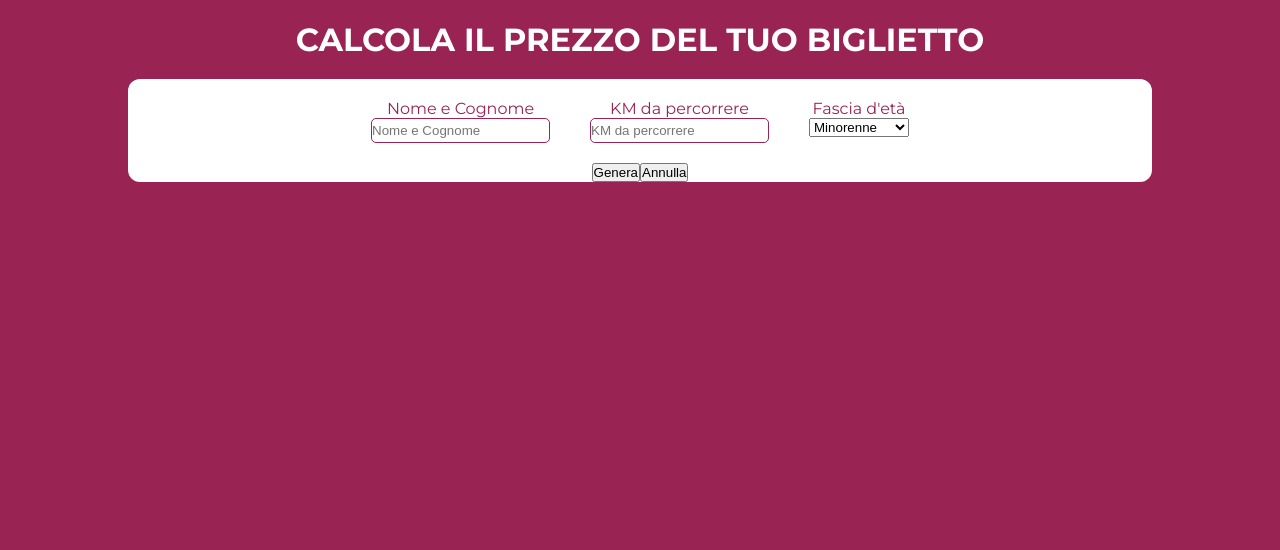
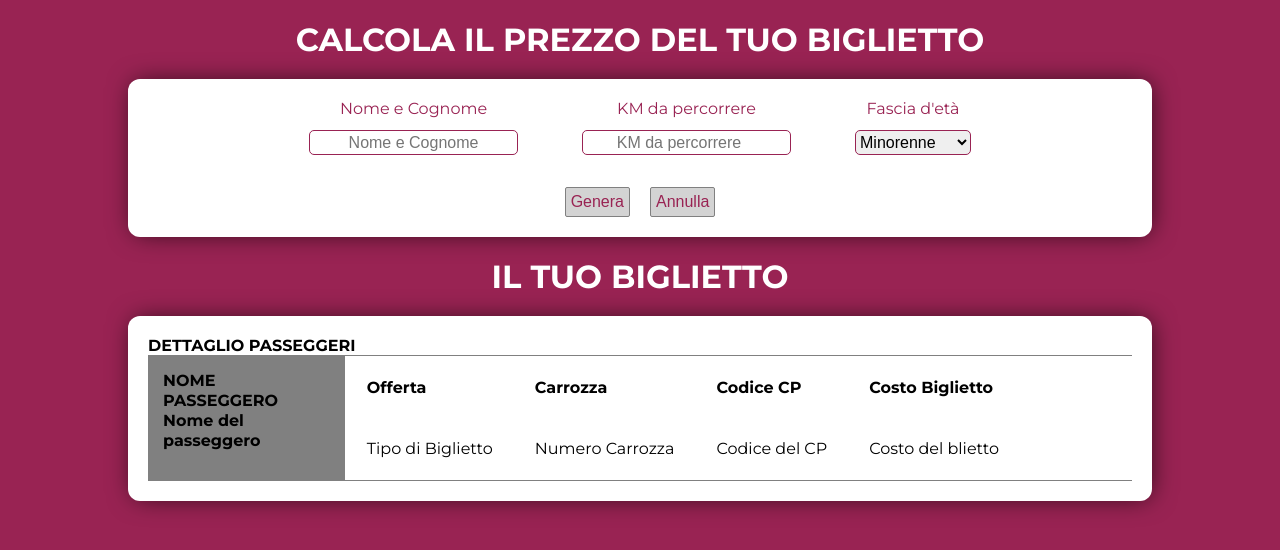
Before and after one commit to andemarco/js-biglietto-treno-form, a plain HTML site: page index.html in a window 1280 px wide. Drawn offline with Linux system fonts and the light colour scheme.

Commit message:
Style OK

```diff
--- a/css/style.css
+++ b/css/style.css
@@ -12,12 +12,16 @@ h1 {
   color: white;
   margin-top: 20px;
 }
+.font-size-16 {
+  font-size: 16px;
+}
 .form-container {
   width: 80%;
   margin: 0 auto;
   background-color: white;
   border-radius: 12px;
   margin-top: 20px;
+  box-shadow: 2px 0px 26px -4px rgba(0,0,0,0.75);
 }
 .form {
   display: flex;
@@ -31,14 +35,76 @@ h1 {
 }
 .col label {
   color: #992353;
-  font-size: 16px;
 }
 .col input {
   border: 1px solid #992353;
   height: 25px;
   border-radius: 5px;
+  margin: 12px;
+  text-align: center;
+}
+.col input:focus {
+  background-color: #992353;
+  color: white;
+}
+.col input::placeholder {
+  line-height: 25px;
+  text-align: center;
+}
+.col input:focus::placeholder {
+  color: white;
+}
+.fascia {
+  border: 1px solid #992353;
+  height: 25px;
+  border-radius: 5px;
+  margin: 12px;
 }
 .buttons {
   display: flex;
   justify-content: center;
 }
+.buttons button {
+  color: #992353;
+  background-color: lightgrey;
+  border: 1px solid grey;
+  border-radius: 2px;
+  padding: 5px;
+  margin: 0 10px 20px 10px;
+}
+
+.buttons button:hover {
+  cursor: pointer;
+  background-color: darkgrey;
+  color: white;
+}
+
+.ticket {
+  width: 80%;
+  margin: 0 auto;
+  background-color: white;
+  border-radius: 12px;
+  margin-top: 20px;
+  padding: 20px;
+  box-shadow: 2px 0px 26px -4px rgba(0,0,0,0.75);
+}
+.tk-container {
+  display: flex;
+  border-top: 1px solid grey;
+  border-bottom: 1px solid grey;
+}
+.passenger {
+  width: 20%;
+  background-color: grey;
+  text-align: left;
+  padding: 15px;
+  line-height: 20px;
+}
+.tk-detail {
+  width: 80%;
+}
+th, td {
+  padding: 20px;
+  text-align: left;
+  font-size: 16px;
+}
--- a/index.html
+++ b/index.html
@@ -12,16 +12,16 @@
       <div class="form-container">
         <div class="form">
           <div class="col">
-            <label for="name">Nome e Cognome</label>
-            <input placeholder="Nome e Cognome" type="text" name="name" value="">
+            <label class="font-size-16"for="name">Nome e Cognome</label>
+            <input class="font-size-16"placeholder="Nome e Cognome" type="text" name="name" value="">
           </div>
           <div class="col">
-            <label for="km">KM da percorrere</label>
-            <input placeholder="KM da percorrere" type="number" name="km" value="">
+            <label class="font-size-16"for="km">KM da percorrere</label>
+            <input class="font-size-16" placeholder="KM da percorrere" type="number" name="km" value="">
           </div>
           <div class="col">
-            <label for="age">Fascia d'età</label>
-            <select class="" name="age">
+            <label class="font-size-16" for="age">Fascia d'età</label>
+            <select class="fascia font-size-16" name="age">
               <option value="">Minorenne</option>
               <option value="">Maggiorenne</option>
               <option value="">Over 65</option>
@@ -29,13 +29,37 @@
           </div>
         </div>
         <div class="buttons">
-          <button type="button" name="button">Genera</button>
-          <button type="button" name="button">Annulla</button>
+          <button class="font-size-16" type="button" name="button">Genera</button>
+          <button class="font-size-16" type="button" name="button">Annulla</button>
         </div>
       </div>
-      <h1></h1>
-      <div class="">
+      <h1>IL TUO BIGLIETTO</h1>
+      <div class="ticket">
+        <h3 class="font-size-16">DETTAGLIO PASSEGGERI</h3>
+        <div class="tk-container">
+          <div class="passenger">
+            <h4 class="font-size-16">NOME PASSEGGERO</h4>
+            <h6 class="font-size-16">Nome del passeggero</h6>
+          </div>
+          <div class="tk-detail">
+            <table>
+              <thead class="font-size-16">
+                <th>Offerta</th>
+                <th>Carrozza</th>
+                <th>Codice CP</th>
+                <th>Costo Biglietto</th>
+              </thead>
+              <tr>
+                <td>Tipo di Biglietto</td>
+                <td>Numero Carrozza</td>
+                <td>Codice del CP</td>
+                <td>Costo del blietto</td>
+              </tr>
+            </table>
 
+          </div>
+
+        </div>
       </div>
     </div>
     <!-- <script src="js/script.js" charset="utf-8"></script> -->
```
